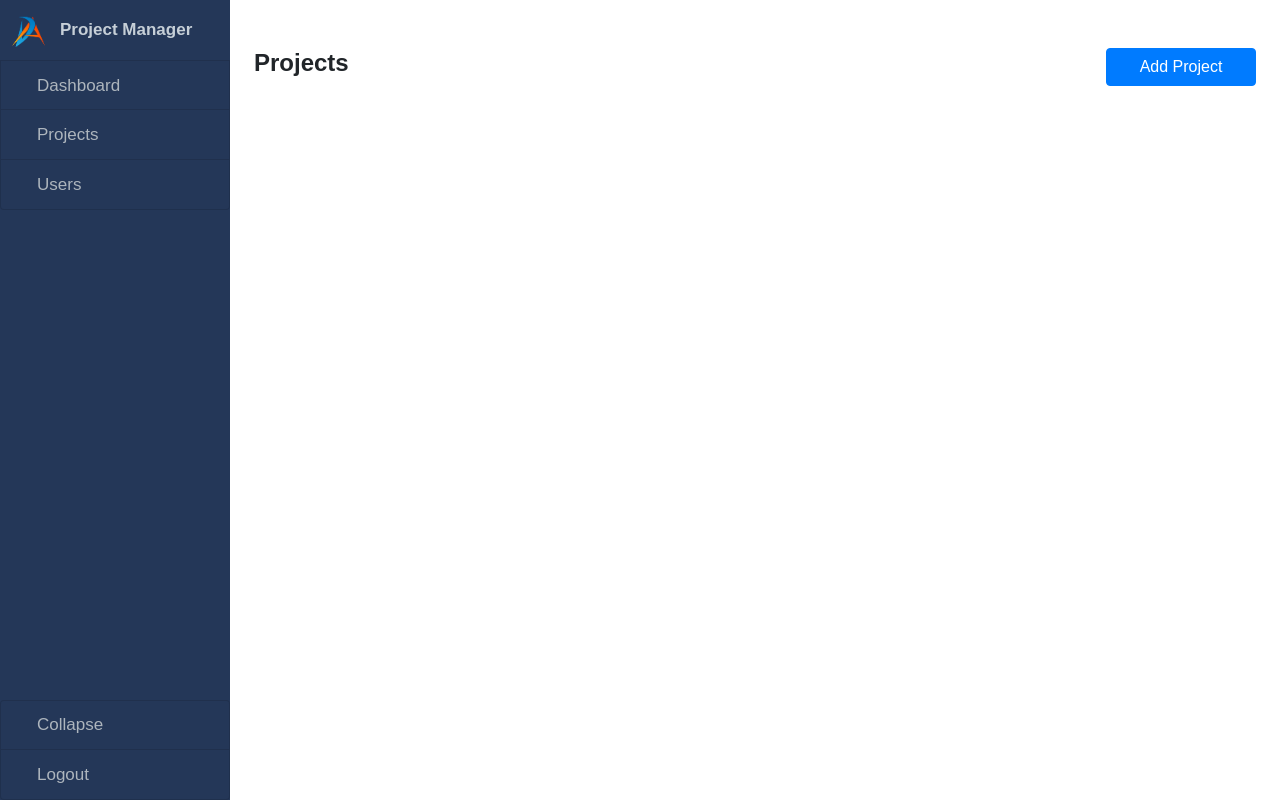
After one commit to DeepakAruldoss55/projectManager, a Django app: template application/Resource/template/views/backend/projects/index.html in a window 1280 px wide. The commit adds this page. Run offline with Django 3.2, Linux system fonts and the light colour scheme; the template is opened without the code that fills it, so the values that code supplies are empty; some libraries are stand-ins or nearby versions.

Commit message:
23-06-2024-20-20 update

```diff
--- /dev/null
+++ b/application/Resource/public/static/app/css/projects.css
@@ -0,0 +1,71 @@
+h4.projects-header {
+    font-weight: bold;
+}
+
+#addProjectButton {
+    width: 150px;
+}
+
+textarea#projectDescription {
+    height: 200px !important;
+}
+
+button#closeProjectCanvas {
+    margin-top: -60px;
+}
+
+h5#offcanvasRightLabel {
+    margin-bottom: 2.2rem;
+    font-weight: bold;
+}
+
+button#addProjectAddButton {
+    width: 150px;
+}
+
+button#addProjectCancelButton {
+    width: 150px;
+    border: 2px solid #b2c0ce;
+    color: #000000;
+    background-color: transparent;
+    text-align: center;
+    padding: 6px 12px;
+    border-radius: 4px;
+    text-decoration: none;
+    transition: background-color 0.3s ease, color 0.3s ease;
+}
+
+/* Overlay */
+.page-overlay {
+    position: fixed;
+    top: 0;
+    left: 0;
+    width: 100%;
+    height: 100%;
+    background-color: rgba(var(--zpFreeze, 0, 0, 0), 0.5);
+    z-index: 1040;
+    display: none;
+    transition: opacity 0.3s ease;
+}
+
+.page-overlay.show {
+    display: block;
+    opacity: 1;
+}
+
+/* Off-canvas */
+.offcanvas {
+    position: fixed;
+    top: 0;
+    right: -100%;
+    width: 740px;
+    height: 100%;
+    background-color: white;
+    z-index: 1050;
+    transition: right 0.3s ease;
+    padding: 2rem;
+}
+
+.offcanvas.show {
+    right: 0;
+}
--- a/application/Resource/public/static/app/javaScript/base.js
+++ b/application/Resource/public/static/app/javaScript/base.js
@@ -1,4 +1,5 @@
 document.addEventListener('DOMContentLoaded', function() {
+    // Toggle sidebar collapse
     document.querySelectorAll('[data-toggle=sidebar-colapse]').forEach(function(element) {
         element.addEventListener('click', function() {
             SidebarCollapse();
@@ -42,4 +43,6 @@ document.addEventListener('DOMContentLoaded', function() {
             element.classList.add('active');
         });
     }
+
+
 });
--- /dev/null
+++ b/application/Resource/public/static/app/javaScript/project.js
@@ -0,0 +1,26 @@
+document.addEventListener('DOMContentLoaded', function() {
+    var offcanvasRight = document.getElementById('offcanvasRight');
+    var pageOverlay = document.getElementById('pageOverlay');
+
+    document.getElementById('addProjectButton').addEventListener('click', function() {
+        offcanvasRight.classList.add('show');
+        pageOverlay.classList.add('show');
+    });
+
+    document.querySelector('.offcanvas .close').addEventListener('click', function() {
+        offcanvasRight.classList.remove('show');
+        pageOverlay.classList.remove('show');
+    });
+
+    // Add an event listener to the Cancel button
+    document.getElementById('addProjectCancelButton').addEventListener('click', function() {
+        offcanvasRight.classList.remove('show');
+        pageOverlay.classList.remove('show');
+    });
+
+    // Hide the offcanvas and overlay when clicking on the overlay
+    pageOverlay.addEventListener('click', function() {
+        offcanvasRight.classList.remove('show');
+        pageOverlay.classList.remove('show');
+    });
+});
--- a/application/Resource/template/views/backend/base/navigation.html
+++ b/application/Resource/template/views/backend/base/navigation.html
@@ -11,6 +11,13 @@
             <div class="d-flex w-100 justify-content-start align-items-center">
                 <span class="bi bi-speedometer fa-fw mr-3"></span>
                 <span class="menu-collapsed">Dashboard</span>
+            </div>
+        </a>
+
+        <a href="{% url 'projects' %}" class="bg-dark list-group-item list-group-item-action flex-column align-items-start">
+            <div class="d-flex w-100 justify-content-start align-items-center">
+                <span class="bi bi bi-wallet2 fa-fw mr-3"></span>
+                <span class="menu-collapsed">Projects</span>
             </div>
         </a>
 
--- /dev/null
+++ b/application/Resource/template/views/backend/projects/addProject.html
@@ -0,0 +1,26 @@
+<div class="offcanvas offcanvas-right" id="offcanvasRight">
+    <div class="offcanvas-header">
+        <h5 id="offcanvasRightLabel">Add Project</h5>
+        <button type="button" class="close" data-dismiss="offcanvas" aria-label="Close" id="closeProjectCanvas">
+            <span aria-hidden="true">&times;</span>
+        </button>
+    </div>
+    <div class="offcanvas-body">
+        <form>
+            <div class="form-group">
+                <label for="projectNumber">Project Number</label>
+                <input type="text" class="form-control" id="projectNumber" placeholder="Enter project number">
+            </div>
+            <div class="form-group">
+                <label for="projectName">Project Name</label>
+                <input type="text" class="form-control" id="projectName" placeholder="Enter project name">
+            </div>
+            <div class="form-group">
+                <label for="projectDescription">Project Description</label>
+                <textarea class="form-control" id="projectDescription" rows="3" placeholder="Enter project description"></textarea>
+            </div>
+            <button type="submit" class="btn btn-primary" id="addProjectAddButton">Save</button>
+            <button type="button" class="btn btn-secondary" id="addProjectCancelButton">Cancel</button>
+        </form>
+    </div>
+</div>
--- /dev/null
+++ b/application/Resource/template/views/backend/projects/index.html
@@ -0,0 +1,24 @@
+{% extends 'backend/base/base.html' %}
+{% load static %}
+{% block title %}Projects - Project Management{% endblock %}
+
+{% block extra_head_add %}
+<link rel="stylesheet" type="text/css" href="{% static 'app/css/projects.css' %}">
+{% endblock %}
+
+{% block content %}
+<div class="d-flex justify-content-between align-items-center mt-4">
+    <h4 class="projects-header">Projects</h4>
+    <button id="addProjectButton" class="btn btn-primary">Add Project</button>
+</div>
+
+<!-- Include addProject.html here -->
+{% include 'backend/projects/addProject.html' %}
+
+<div id="pageOverlay" class="page-overlay"></div>
+
+{% endblock %}
+
+{% block extra_script_add %}
+<script src="{% static 'app/javaScript/project.js' %}"></script>
+{% endblock %}
--- a/engine/views.py
+++ b/engine/views.py
@@ -139,3 +139,7 @@ def deleteUser(request, id):
         user.delete()
         return JsonResponse({'success': True})
     return JsonResponse({'error': 'Invalid request method'}, status=405)
+
+@login_required
+def projects(request):
+    return render(request, 'backend/projects/index.html')
--- a/projectManager/urls.py
+++ b/projectManager/urls.py
@@ -15,4 +15,5 @@ urlpatterns = [
     path('viewProfile/<int:id>', views.viewProfile, name='viewProfile'),
     path('deleteUser/<int:id>', views.deleteUser, name='deleteUser'),
     path('updateUser/<int:id>', views.updateUser, name='updateUser'),
+    path('projects/', views.projects, name='projects'),
 ]
```
Also changed, not shown: README.md, application/Resource/template/views/backend/base/base.html (line endings or trailing spaces).
